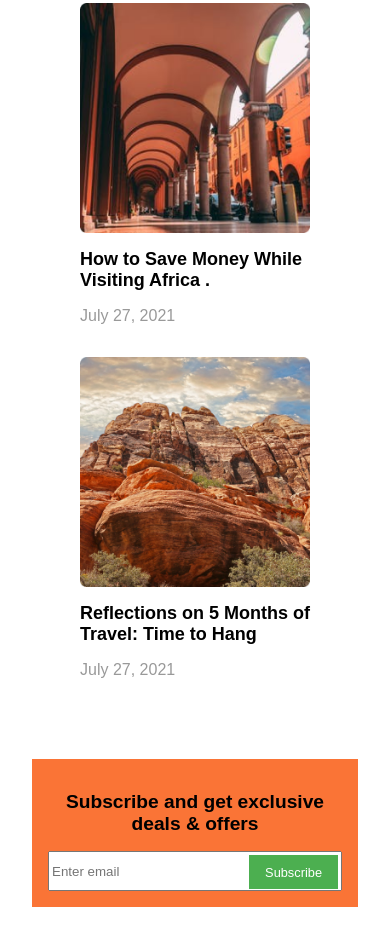
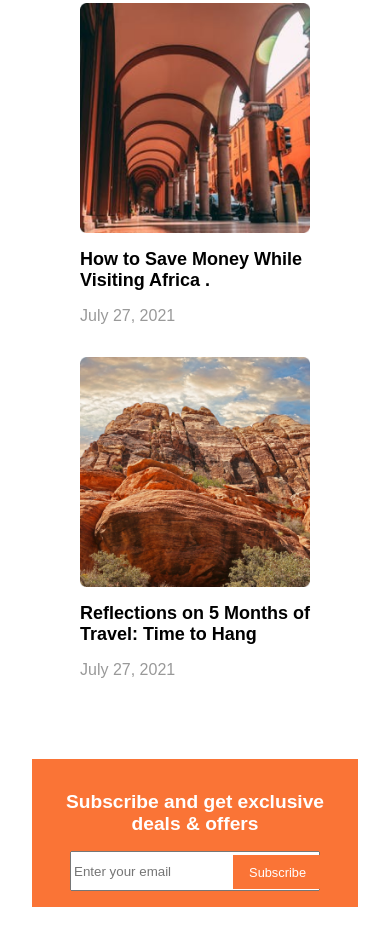
Before and after one commit to sugu2344/task1, a plain HTML site: page index.html in a window 390 px wide. Shown: the part 7687-8626 px from the top of the page. Drawn offline with Linux system fonts and the light colour scheme; a web font is replaced by a local one.

Commit message:
subscribe box 90% done

```diff
--- a/index.html
+++ b/index.html
@@ -430,7 +430,7 @@
         <div class="subscribe">
             <h1>Subscribe and get exclusive<br> deals & offers</h1>
             <div class="input-container">
-                <input type="text" name="contact-mail" id="contact-mail" placeholder="Enter email">
+                <input type="text" name="contact-mail" id="contact-mail" placeholder="Enter your email">
                 <button type="submit">Subscribe</button>
             </div>
         </div>
--- a/style.css
+++ b/style.css
@@ -635,13 +635,13 @@ section {
     display: flex;
     justify-content: center;
     align-items: center;
-    padding: 2rem;
+    /* padding: 2rem; */
 }
 
 .subscribe {
     text-align: center;
     padding: 2rem 4rem;
-    width: 40%;
+    width: 50%;
     background-color: var(--primary);
     padding: 5rem 5rem;
 }
@@ -653,7 +653,8 @@ section {
 
 .input-container input[type="text"] {
     height: 3rem;
-    width: 100%;
+    width: 85%;
+    position: relative;
     box-sizing: border-box;
 }
 
@@ -661,11 +662,11 @@ section {
     position: absolute;
     top: 8px;
     bottom: 8px;
-    right: 8px;
+    right: 63px;
     height: 75%;
     padding: 0 1rem;
     border: none;
-    background-color: #4CAF50;
+    background-color: var(--primary);
     color: white;
     cursor: pointer;
 }
@@ -674,8 +675,15 @@ section {
     background-color: #45a049;
 }
 
-/* Responsive styles for mobile */
+.subscribe h1 {
+    color: var(--light);
+}
+
 @media (max-width: 768px) {
+    section {
+        padding: 2rem
+    }
+
     .subscribe {
         width: 80%;
         padding: 1.5rem 2rem;
@@ -692,13 +700,17 @@ section {
     .input-container button {
         top: 4px;
         bottom: 4px;
-        right: 4px;
+        right: 6px;
         height: 85%;
         font-size: 0.9rem;
     }
 }
 
 @media (max-width: 480px) {
+    section {
+        padding: 2rem;
+    }
+
     .subscribe {
         width: 100%;
         padding: 1rem;
@@ -715,7 +727,7 @@ section {
     .input-container button {
         top: 4px;
         bottom: 4px;
-        right: 4px;
+        right: 20px;
         height: 85%;
         font-size: 0.8rem;
     }
```
